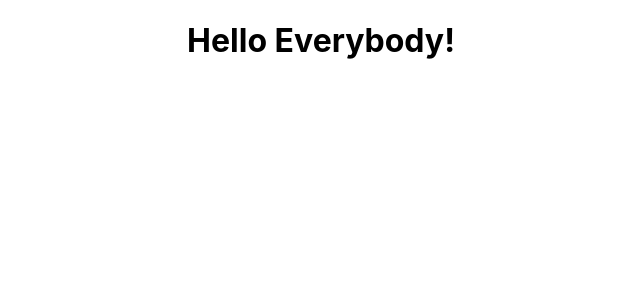
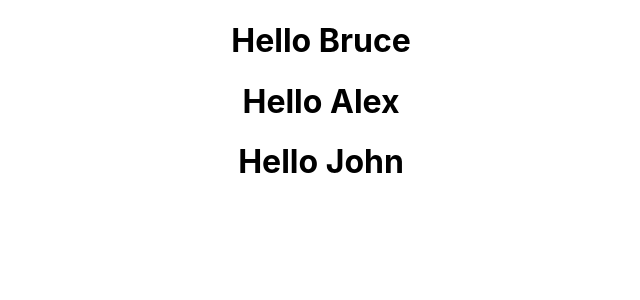
Before and after one commit to omeatai/src-react-typescript, a React (Create React App) app in the folder ce-react/: page / in a window 1280 px wide. Shown: the top 300 px of the page, without its empty margins (319-959 px from the left). Built offline with nearby package versions, Linux system fonts and the light colour scheme.

Commit message:
5. Class Component - React Props
5. Class Component - React Props

```diff
--- a/ce-react/src/App.js
+++ b/ce-react/src/App.js
@@ -1,10 +1,12 @@
 import "./App.css";
-import Hello from "./components/Hello";
+import GreetClass from "./components/GreetClass";
 
 function App() {
   return (
     <div className="App">
-      <Hello />
+      <GreetClass name="Bruce" />
+      <GreetClass name="Alex" />
+      <GreetClass name="John" />
     </div>
   );
 }
--- a/ce-react/src/components/GreetClass.jsx
+++ b/ce-react/src/components/GreetClass.jsx
@@ -1,10 +1,16 @@
 import React, { Component } from "react";
 
 class GreetClass extends Component {
+  constructor(props) {
+    super(props);
+    this.state = {
+      name: props.name,
+    };
+  }
   render() {
     return (
       <div>
-        <h1>Hello Ifeanyi to Class Component!</h1>
+        <h1>Hello {this.state.name}</h1>
       </div>
     );
   }
```
